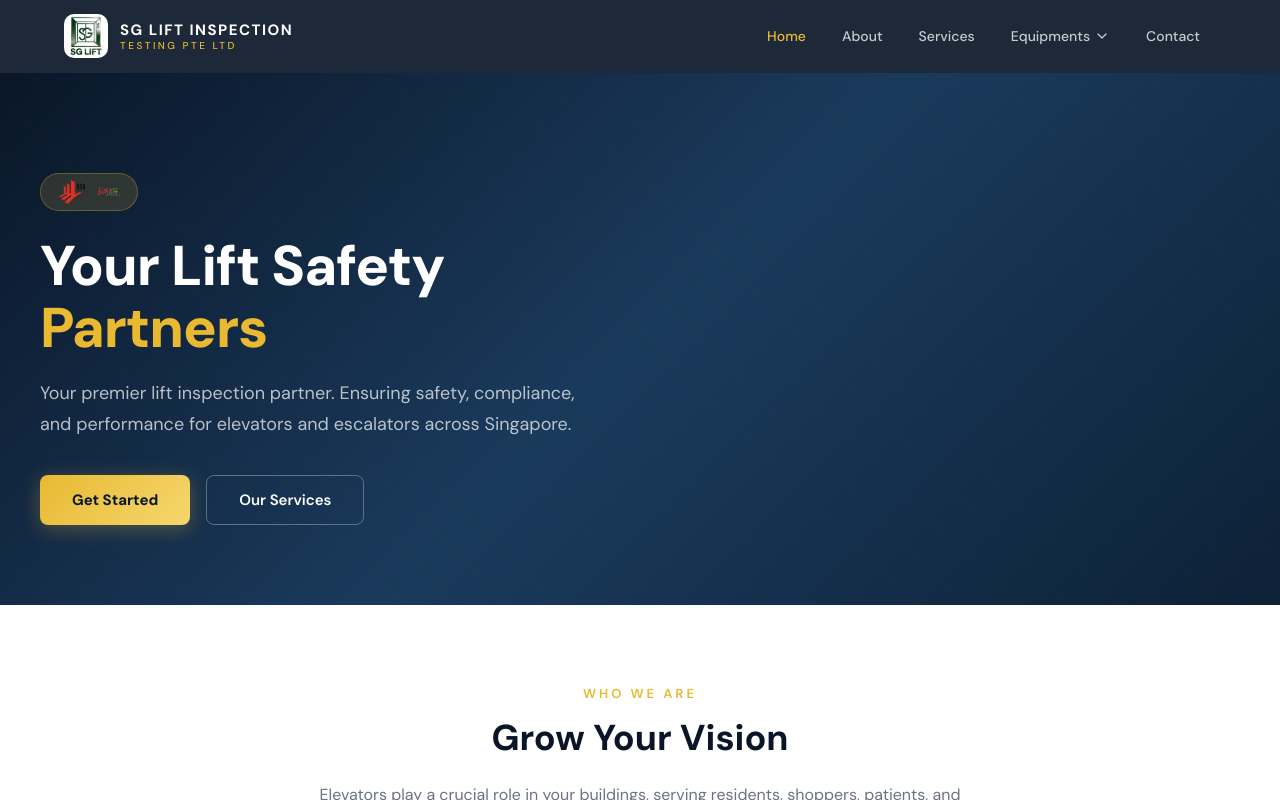
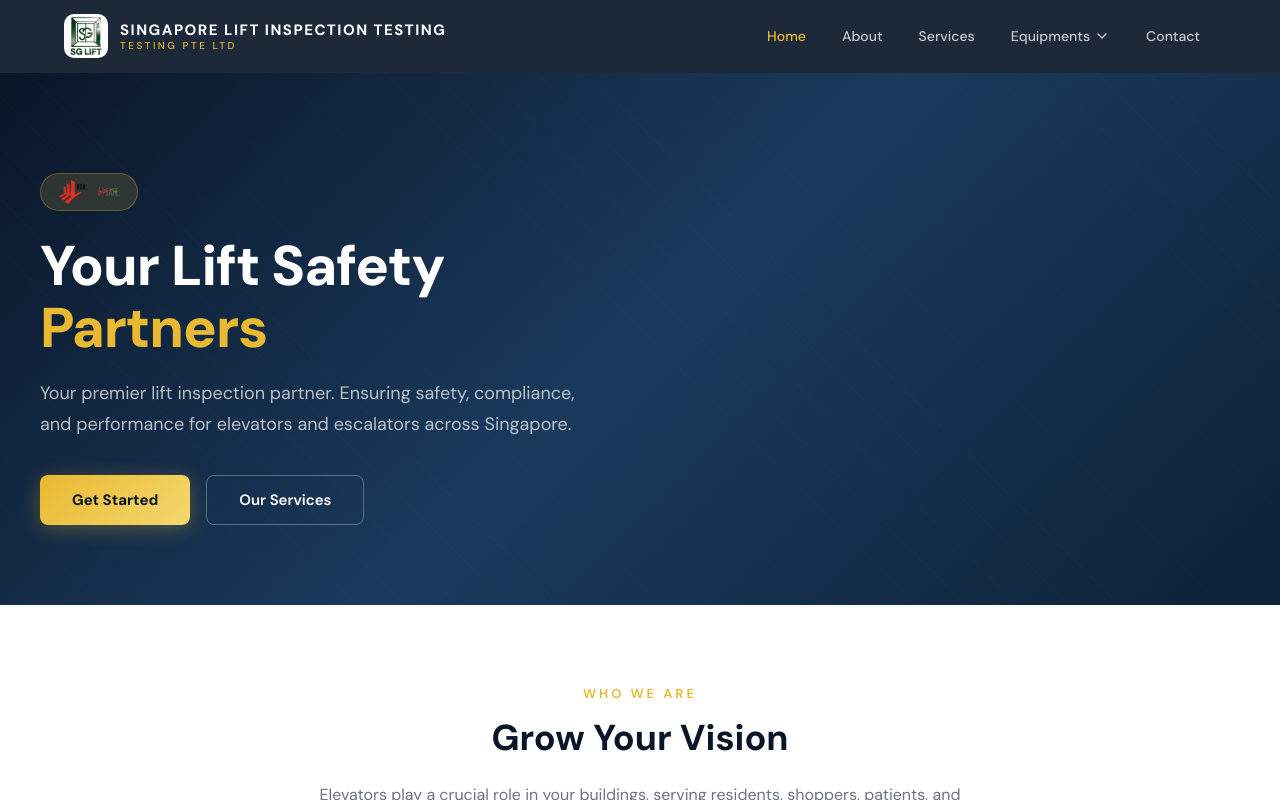
Before and after one commit to Manichies/sg-liftest-website, a React (Vite) app: page / in a window 1280 px wide. Built offline with nearby package versions, Linux system fonts and the light colour scheme.

Commit message:
Rename company to Singapore Lift Inspection Testing Pte Ltd
Co-Authored-By: Claude Sonnet 4.6 <noreply@anthropic.com>

```diff
--- a/index.html
+++ b/index.html
@@ -3,8 +3,8 @@
   <head>
     <meta charset="UTF-8" />
     <meta name="viewport" content="width=device-width, initial-scale=1.0" />
-    <title>SG Lift Inspection & Testing</title>
-    <meta name="description" content="Singapore Lift Inspection and Testing Pte Ltd - Your Premier Lift Inspection Partner. BCA-registered, bizSAFE Level 3 certified." />
+    <title>Singapore Lift Inspection Testing Pte Ltd</title>
+    <meta name="description" content="Singapore Lift Inspection Testing Pte Ltd - Your Premier Lift Inspection Partner. BCA-registered, bizSAFE Level 3 certified." />
     <link rel="icon" type="image/svg+xml" href="/favicon.svg" />
   </head>
   <body>
--- a/src/App.jsx
+++ b/src/App.jsx
@@ -157,10 +157,10 @@ function generateEquipmentPDF(equipment, category) {
   .footer { text-align: center; font-size: 10px; color: #999; margin-top: 30px; padding-top: 12px; border-top: 1px solid #eee; }
 </style></head><body>
 <div class="cover">
-  <div class="logo-text">SG LIFTEST</div>
+  <div class="logo-text">SINGAPORE LIFT INSPECTION TESTING</div>
   <h1>${title}</h1>
   <h2>Professional Testing & Inspection Solutions</h2>
-  <div class="company">Singapore Lift Inspection and Testing Pte Ltd<br/>BCA-Registered | bizSAFE Level 3 Certified<br/>32 Old Toh Tuck Road #02-15 I.Biz Centre, Singapore 597658</div>
+  <div class="company">Singapore Lift Inspection Testing Pte Ltd<br/>BCA-Registered | bizSAFE Level 3 Certified<br/>32 Old Toh Tuck Road #02-15 I.Biz Centre, Singapore 597658</div>
 </div>
 <div class="toc">
   <h2>Table of Contents</h2>
@@ -174,7 +174,7 @@ ${equipment.map((eq, i) => `
   <div class="desc">${eq.desc}</div>
   <h4 style="font-size:13px;margin-bottom:8px;color:#1a5276;">Key Features & Benefits</h4>
   <ul class="features">${eq.features.map(f => `<li>${f}</li>`).join('')}</ul>
-  <div class="footer">© 2026 Singapore Lift Inspection and Testing Pte Ltd | enquiry@lifttest.com | +65 9838 9971</div>
+  <div class="footer">© 2026 Singapore Lift Inspection Testing Pte Ltd | enquiry@lifttest.com | +65 9838 9971</div>
 </div>`).join('')}
 </body></html>`;
 
@@ -245,7 +245,7 @@ function Navigation({ page, setPage }) {
         <div style={{ cursor: "pointer", display: "flex", alignItems: "center", gap: 12 }} onClick={() => setPage("home")}>
           <img src={sgLiftLogo} alt="Company Logo" style={{ width: 44, height: 44, borderRadius: 10, objectFit: "contain" }} />
           <div>
-            <div style={{ color: styles.colors.white, fontWeight: 700, fontSize: 15, letterSpacing: 1.5, lineHeight: 1.2, fontFamily: "'DM Sans', sans-serif" }}>SG LIFT INSPECTION</div>
+            <div style={{ color: styles.colors.white, fontWeight: 700, fontSize: 15, letterSpacing: 1.5, lineHeight: 1.2, fontFamily: "'DM Sans', sans-serif" }}>SINGAPORE LIFT INSPECTION TESTING</div>
             <div style={{ color: styles.colors.gold, fontSize: 10, letterSpacing: 2.5, textTransform: "uppercase", fontWeight: 500 }}>Testing Pte Ltd</div>
           </div>
         </div>
@@ -346,7 +346,7 @@ function Footer({ setPage }) {
         <div>
           <div style={{ display: "flex", alignItems: "center", gap: 10, marginBottom: 16 }}>
             <img src={sgLiftLogo} alt="Company Logo" style={{ width: 40, height: 40, objectFit: "contain" }} />
-            <div style={{ fontWeight: 700, fontSize: 14, letterSpacing: 1.5 }}>SG LIFT INSPECTION</div>
+            <div style={{ fontWeight: 700, fontSize: 14, letterSpacing: 1.5 }}>SINGAPORE LIFT INSPECTION TESTING</div>
           </div>
           <p style={{ color: "rgba(255,255,255,0.5)", fontSize: 13, lineHeight: 1.7 }}>BCA-registered and bizSAFE Level 3 certified contractor delivering top-quality lift and escalator inspection services.</p>
         </div>
@@ -368,7 +368,7 @@ function Footer({ setPage }) {
         </div>
       </div>
       <div style={{ maxWidth: 1200, margin: "40px auto 0", borderTop: "1px solid rgba(255,255,255,0.1)", paddingTop: 20, textAlign: "center", color: "rgba(255,255,255,0.3)", fontSize: 12 }}>
-        © 2026 Singapore Lift Inspection and Testing Pte Ltd. All rights reserved.
+        © 2026 Singapore Lift Inspection Testing Pte Ltd. All rights reserved.
       </div>
     </footer>
   );
@@ -419,7 +419,7 @@ function HomePage({ setPage }) {
           <h2 style={{ fontSize: 13, color: styles.colors.gold, letterSpacing: 3, textTransform: "uppercase", fontWeight: 600, marginBottom: 12 }}>Who We Are</h2>
           <h3 style={{ fontSize: "clamp(24px, 3vw, 36px)", fontWeight: 700, color: styles.colors.navy, marginBottom: 20, fontFamily: "'DM Sans', sans-serif" }}>Grow Your Vision</h3>
           <p style={{ fontSize: 16, color: styles.colors.gray500, lineHeight: 1.8, maxWidth: 700, margin: "0 auto" }}>
-            Elevators play a crucial role in your buildings, serving residents, shoppers, patients, and employees daily. Licensed specialists are essential for ensuring smooth and efficient operation. We at SG Lift Inspection, with our specialist inspectors, ensure your lifts are operating in good and safe conditions. Regular professional independent inspections are vital for safety and reliability.
+            Elevators play a crucial role in your buildings, serving residents, shoppers, patients, and employees daily. Licensed specialists are essential for ensuring smooth and efficient operation. We at Singapore Lift Inspection Testing, with our specialist inspectors, ensure your lifts are operating in good and safe conditions. Regular professional independent inspections are vital for safety and reliability.
           </p>
         </div>
       </section>
@@ -567,10 +567,10 @@ function AboutPage() {
       <section style={{ padding: "80px 24px", background: "white" }}>
         <div style={{ maxWidth: 900, margin: "0 auto" }}>
           <p style={{ fontSize: 17, color: styles.colors.gray700, lineHeight: 1.9, marginBottom: 32 }}>
-            SG Lift Inspection and Testing is a dynamic team of experienced professionals dedicated to ensuring elevator safety, compliance, and performance. With years of expertise, we specialize in comprehensive lift inspection services, offering peace of mind to building owners, facility managers, and operators.
+            Singapore Lift Inspection Testing is a dynamic team of experienced professionals dedicated to ensuring elevator safety, compliance, and performance. With years of expertise, we specialize in comprehensive lift inspection services, offering peace of mind to building owners, facility managers, and operators.
           </p>
           <p style={{ fontSize: 17, color: styles.colors.gray700, lineHeight: 1.9, marginBottom: 32 }}>
-            Our commitment to excellence drives us to deliver reliable solutions for elevators across various industries. Trust SG Lift Inspection and Testing for all your certification needs and elevate safety with confidence! We ensure compliance with the latest SS550 standards to safeguard both users and operators alike.
+            Our commitment to excellence drives us to deliver reliable solutions for elevators across various industries. Trust Singapore Lift Inspection Testing for all your certification needs and elevate safety with confidence! We ensure compliance with the latest SS550 standards to safeguard both users and operators alike.
           </p>
 
           <div style={{ display: "grid", gridTemplateColumns: "repeat(auto-fit, minmax(200px, 1fr))", gap: 24, marginTop: 48 }}>
```
Also changed, not shown: 3 other files (tests, documents, lock files or other folders).
